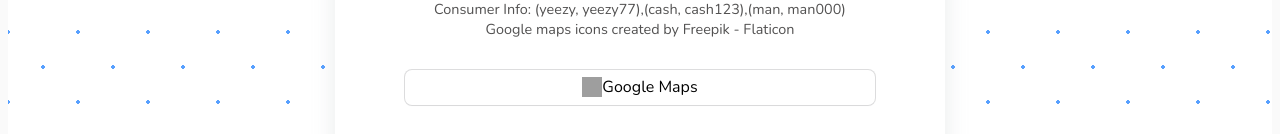
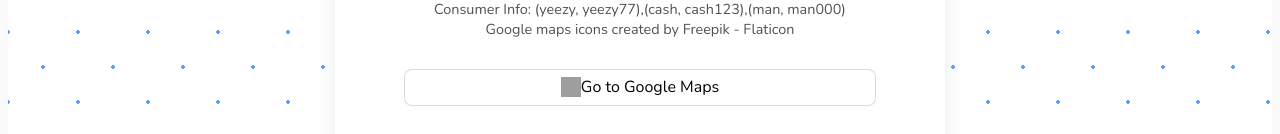
Before and after one commit to Gainz101/Spin-StonePOSSystem, a React (Create React App) app: page / in a window 1280 px wide. Shown: the part 816-950 px from the top of the page. Built offline with nearby package versions, Linux system fonts and the light colour scheme; grey boxes are pictures that could not be loaded.

Commit message:
Added go to for accessability

```diff
--- a/src/Login.js
+++ b/src/Login.js
@@ -144,7 +144,7 @@
                         user: man, pass:man000; */}
                         Google maps icons created by Freepik - Flaticon
                     </p>
-                    <button class="google-maps" onClick={() => props.onFormSwitch("map_view")}><img class="mapsPic" src={maps} alt="Google Maps Logo"></img>Google Maps</button>                </form>
+                    <button class="google-maps" onClick={() => props.onFormSwitch("map_view")}><img class="mapsPic" src={maps} alt="Google Maps Logo"></img>Go to Google Maps</button>                </form>
             </div>
             {/* <footer class="footer">
                 <a href="https://www.flaticon.com/free-icons/google-maps" title="google maps icons">Google maps icons created by Freepik - Flaticon</a>
```
